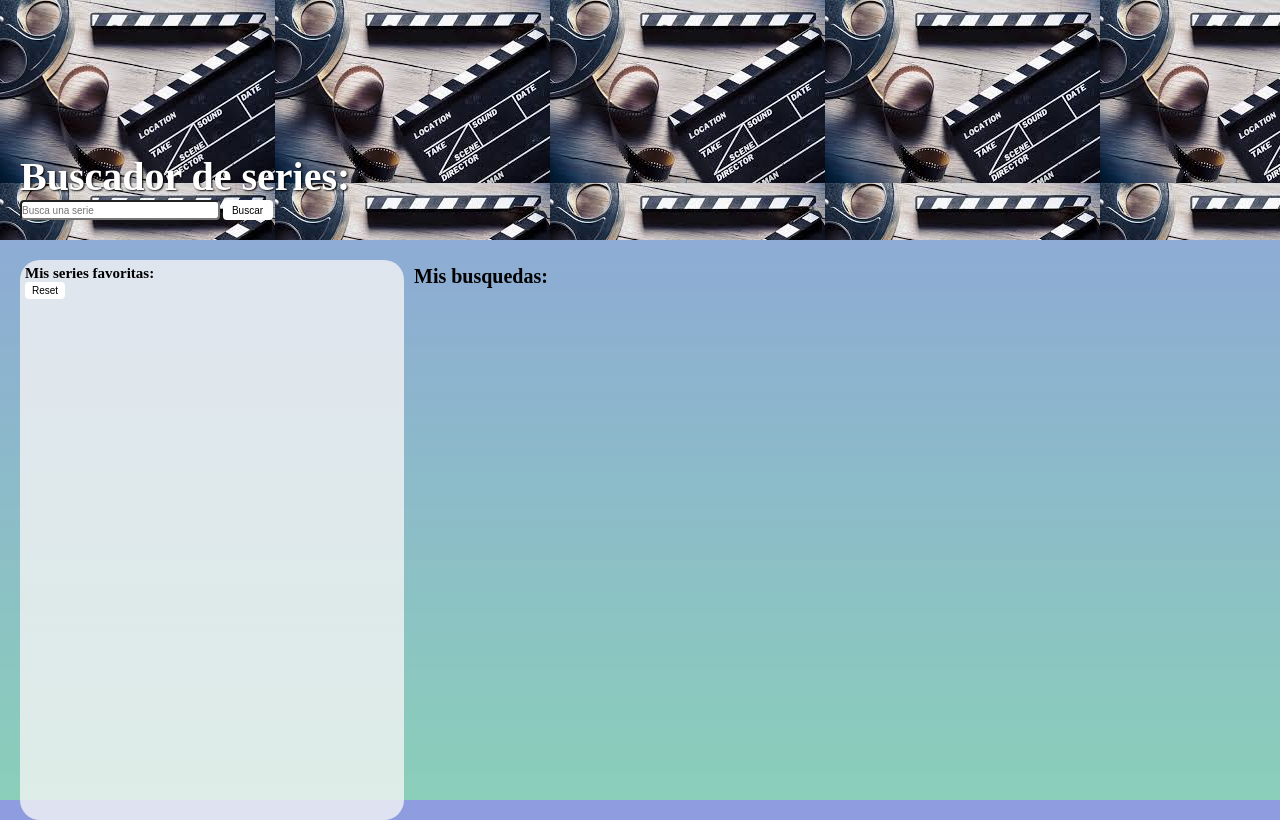
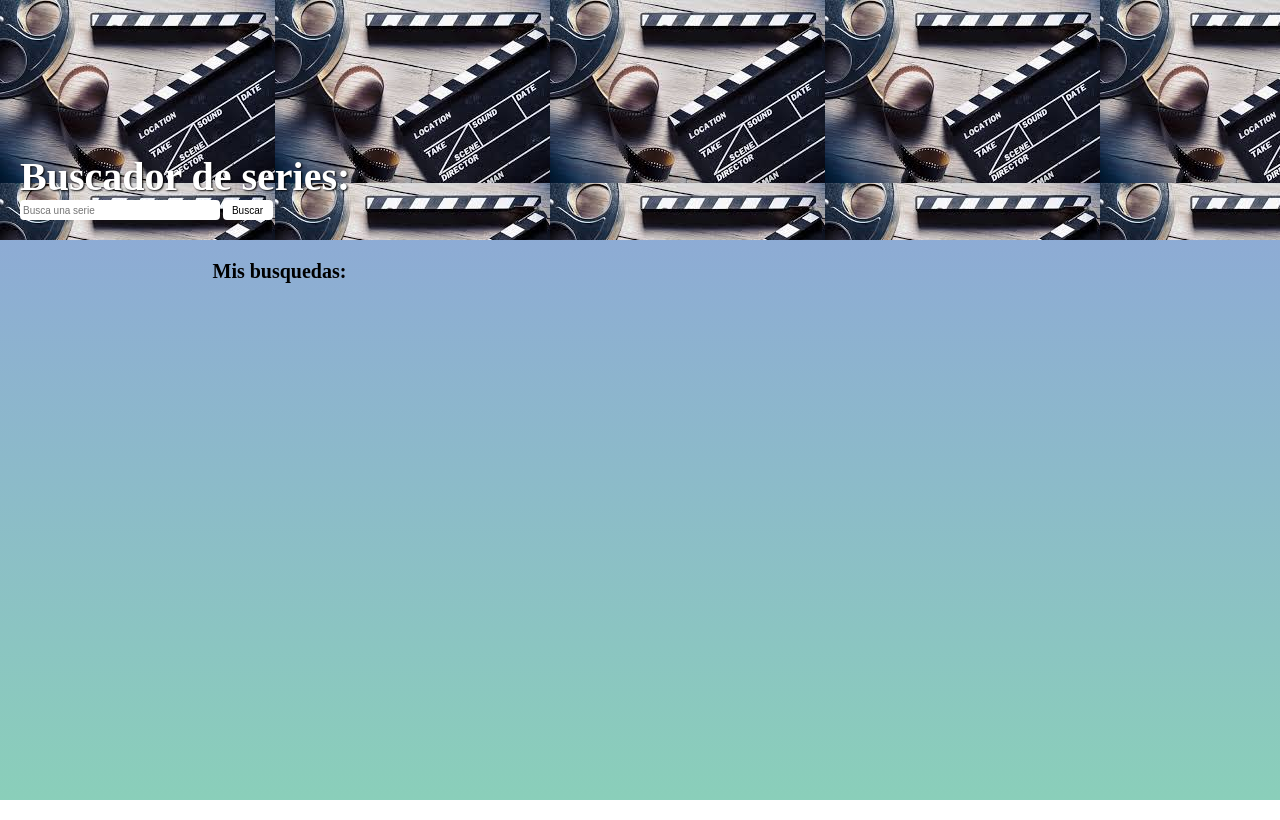
Before and after one commit to Beatrizsobri/modulo-2-evaluacion-final-Beatrizsobri, a website: page docs/index.html in a window 1280 px wide. Drawn offline with Linux system fonts and the light colour scheme; no server answers.

Commit message:
Update docs

```diff
--- a/docs/index.html
+++ b/docs/index.html
@@ -6,6 +6,7 @@
         <meta name="viewport" content="width=device-width, initial-scale=1" />
         <title>Adalab Web Starter Kit</title>
         <link rel="icon" href="./favicon.png" />
+        <script src="https://kit.fontawesome.com/61294e7035.js" crossorigin="anonymous"></script>
         <link rel="stylesheet" href="./assets/css/main.css" />
     </head>
 
@@ -22,7 +23,7 @@
             </div>
         </header>
         <main class="result">
-            <div class="result__favorite">
+            <div class="result__favorite hidden js-resultFavorite">
                 <div>
                      <h3 class="result__favorite--title">Mis series favoritas:</h3>
 
```
Also changed, not shown: docs/assets/css/main.css (+1 -1 lines), docs/assets/js/main.js (+1 -1 lines).
